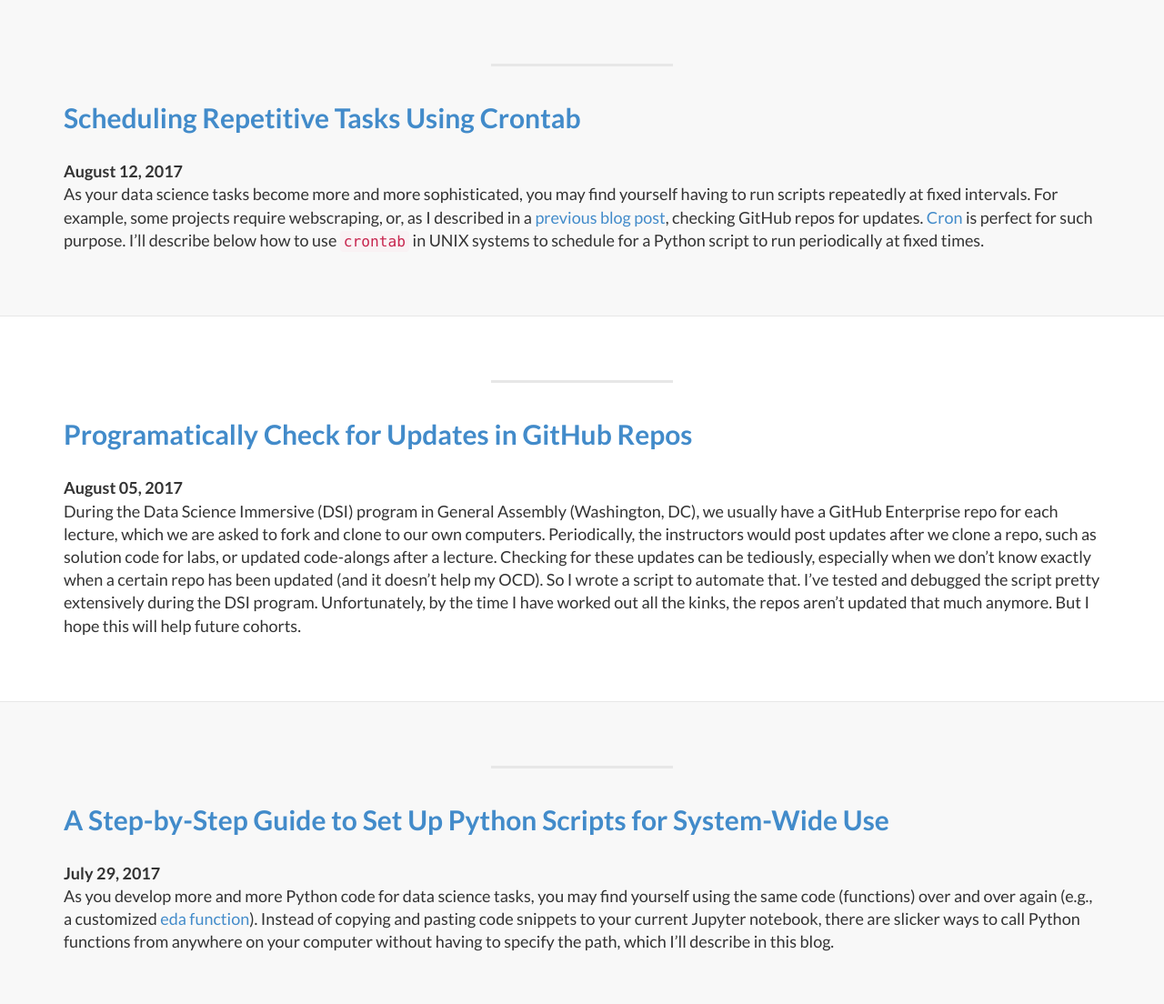
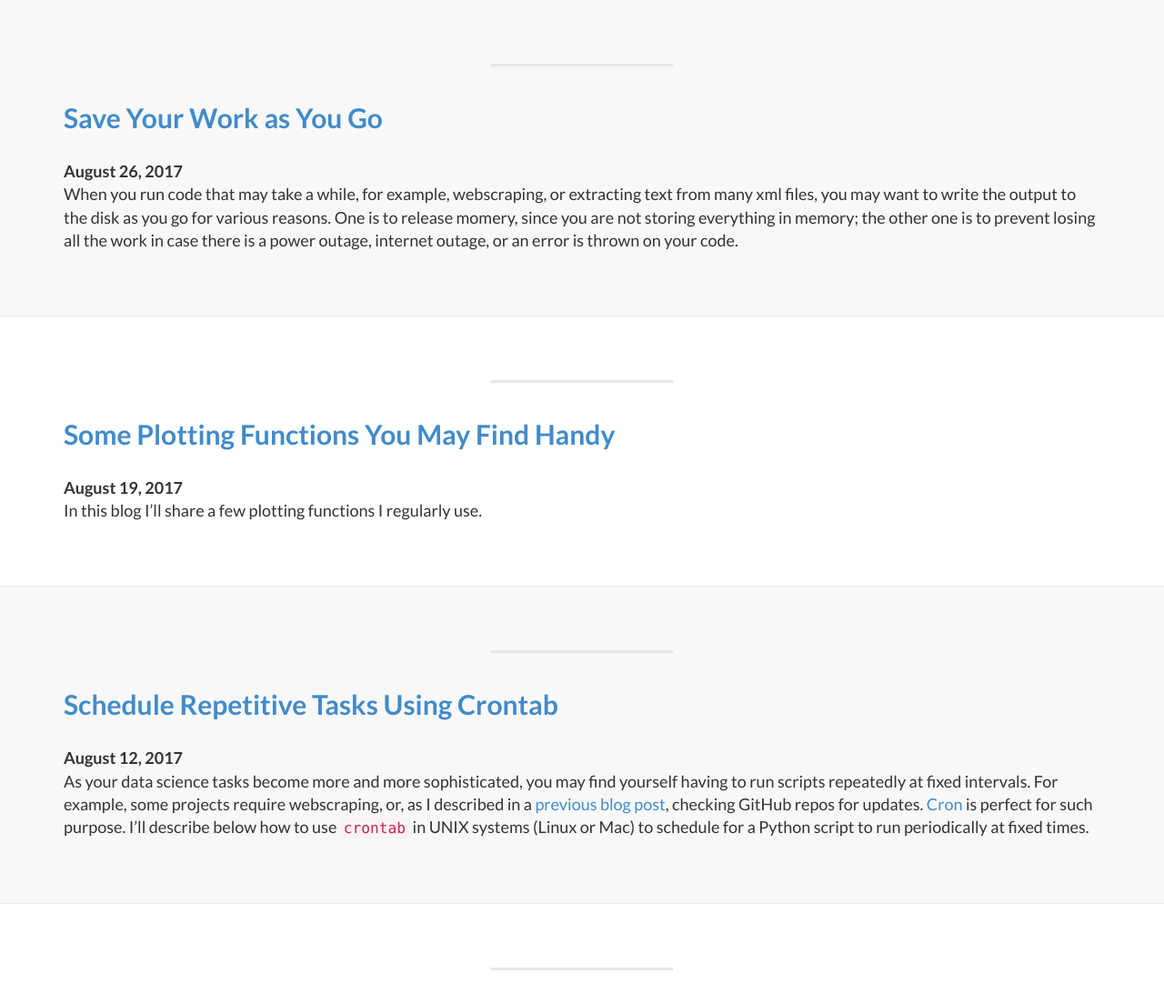
Before and after one commit to Ailuropoda1864/personal_site, a Jekyll site: the page built from blog/index.html, in a window 1280 px wide and 1400 px high. Shown: the part 296-1400 px from the top of the window at 91% size. Built offline with Jekyll 4.4.1, drawn with Linux system fonts in a browser that asks for light colours.

Commit message:
added blog post

```diff
--- a/_posts/2017-08-12-cronjob.markdown
+++ b/_posts/2017-08-12-cronjob.markdown
@@ -1,13 +1,13 @@
 ---
 layout: post
 category: Blog
-title: Scheduling Repetitive Tasks Using Crontab
+title: Schedule Repetitive Tasks Using Crontab
 description: step-by-step guide to set up a cronjob to run a python script
 ---
 As your data science tasks become more and more sophisticated, you may find yourself having to run scripts repeatedly at fixed intervals.
 For example, some projects require webscraping, or, as I described in a [previous blog post]({{ site.baseurl }}{% link _posts/2017-08-05-automate-git-pull.markdown %}), checking GitHub repos for updates.
 [Cron](https://en.wikipedia.org/wiki/Cron){:target="_blank"} is perfect for such purpose.
-I'll describe below how to use `crontab` in UNIX systems to schedule for a Python script to run periodically at fixed times.
+I'll describe below how to use `crontab` in UNIX systems (Linux or Mac) to schedule for a Python script to run periodically at fixed times.
 
 #### Step 1
 Set up a Python script as [described previously]({{ site.baseurl }}{% link _posts/2017-08-05-automate-git-pull.markdown %}).
--- /dev/null
+++ b/_posts/2017-08-19-plotting.markdown
@@ -0,0 +1,34 @@
+---
+layout: post
+category: Blog
+title: Some Plotting Functions You May Find Handy
+description: tips on data visualization with code
+---
+In this blog I'll share a few plotting functions I regularly use.
+
+### Scatter Plot with Linear Fit
+
+<script src="https://gist.github.com/Ailuropoda1864/fad39099c62c6ab9c2efc606f5db554a.js"></script>
+
+I originally wrote this function to plot scatter plots of two variables plus a linearly fitted line.
+But later I realized `seaborn` already has [`regplot`](https://seaborn.pydata.org/generated/seaborn.regplot.html#seaborn.regplot){:target="_blank"} and [`lmplot`](https://seaborn.pydata.org/generated/seaborn.lmplot.html#seaborn.lmplot){:target="_blank"} that do the same thing but better.
+You can read more about them in [this tutorial](https://seaborn.pydata.org/tutorial/regression.html){:target="_blank"} (and learn not to re-invent the wheel!).
+I have repurposed it to visulaize model evaluation.
+When your `y` is a continous variable, you can plot the predicted `y` values on one axis, and the actual `y` values on another, and see how well they line up along `y=x`. To plot the `y=x` line, simply set `slope=1`, `y_intercept=0`.
+
+Here is an example:
+
+![example plot from scatter_plot_with_linear_fit](scatter_plot_with_linear_fit.png)
+
+
+### Correlation Heatmap
+
+<script src="https://gist.github.com/Ailuropoda1864/e2e62b19b6a0fd75048fa0c50eda6b69.js"></script>
+
+This is a wrapper function for `seaborn`'s [`heatmap`](https://seaborn.pydata.org/generated/seaborn.heatmap.html){:target="_blank"}. I use it to look at the correlations between variables in a pandas DataFrame, which is quite useful during exploratory data analysis.
+
+Here is an example:
+
+![example plot from corr_heatmap](corr_heatmap.png)
+
+When you see highly correlated variables, you have to be very careful if you are using a linear regression model (the LINE assumptions!). Plotting a heatmap is a quick way to check for that.
--- /dev/null
+++ b/_posts/2017-08-26-append-to-csv.markdown
@@ -0,0 +1,33 @@
+---
+layout: post
+category: Blog
+title: Save Your Work as You Go
+description: some tips on saving data as you go
+---
+When you run code that may take a while, for example, webscraping, or extracting text from many xml files, you may want to write the output to the disk as you go for various reasons. One is to release momery, since you are not storing everything in memory; the other one is to prevent losing all the work in case there is a power outage, internet outage, or an error is thrown on your code.
+
+The code is very simple, but it's the mentality of saving work as you go that counts.
+
+<script src="https://gist.github.com/Ailuropoda1864/2cf0823ac30b6963479b6a4fbf14068f.js"></script>
+
+Open a file in "append" mode (`'a'`) will create a new file if the file doesn't already exist. For example:
+
+![example plot from append_to_csv](append_to_csv.png)
+
+This creates a csv file with only the header. (Note: I already define `CSV` earlier in the process.)
+
+
+
+#### Bonus 1
+Here is a trick to combine two csv files. In a terminal, run the command line:
+
+`tail -n +2 <path to csv_1> >> <path to csv_2>`
+
+Be sure to replace `<path to csv_1>` and `<path to csv_2>` with actual paths. This will append `csv_1` to the end of `csv_2`.
+
+`+2` means the second line till the end of `csv_1` (because the header (the first line) in `csv_1` does not need to be appended to `csv_2`).
+
+
+#### Bonus 2
+One more trick: you can run bash command lines in a Jupyter notebook by starting the line with `!`.
+For example, `!mkdir dataset` will create a subdirectory called `dataset` in the same directory containing your Jupyter notebook.
```
Also changed, not shown: blog/2017/08/19/plotting/corr_heatmap.png (added), blog/2017/08/19/plotting/scatter_plot_with_linear_fit.png (added), blog/2017/08/26/append-to-csv/append_to_csv.png (added).
